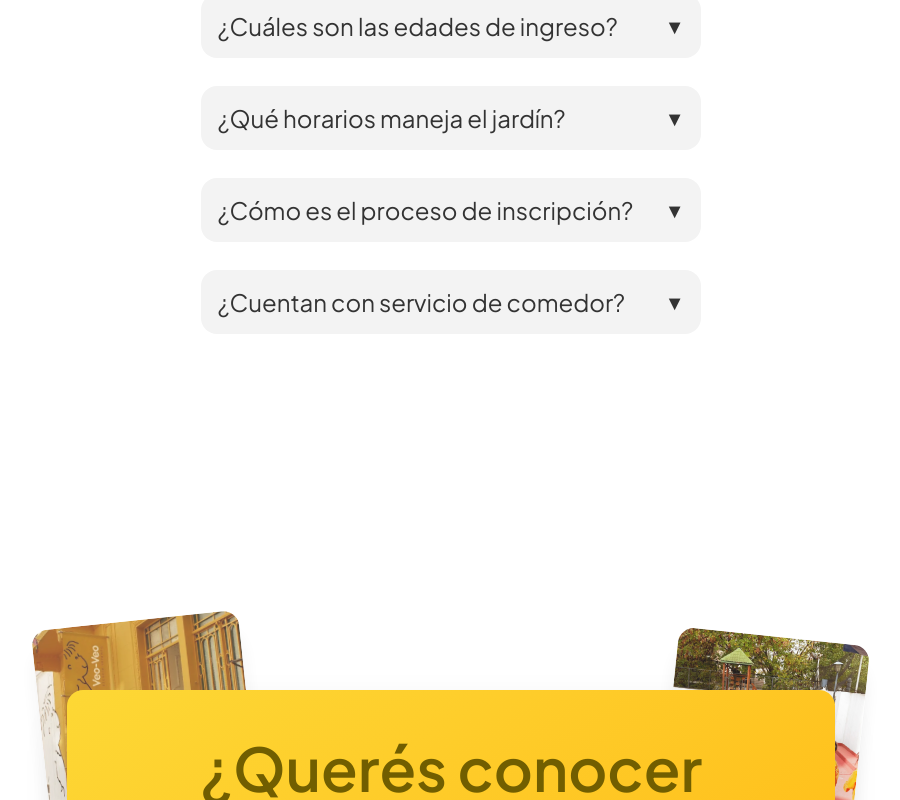
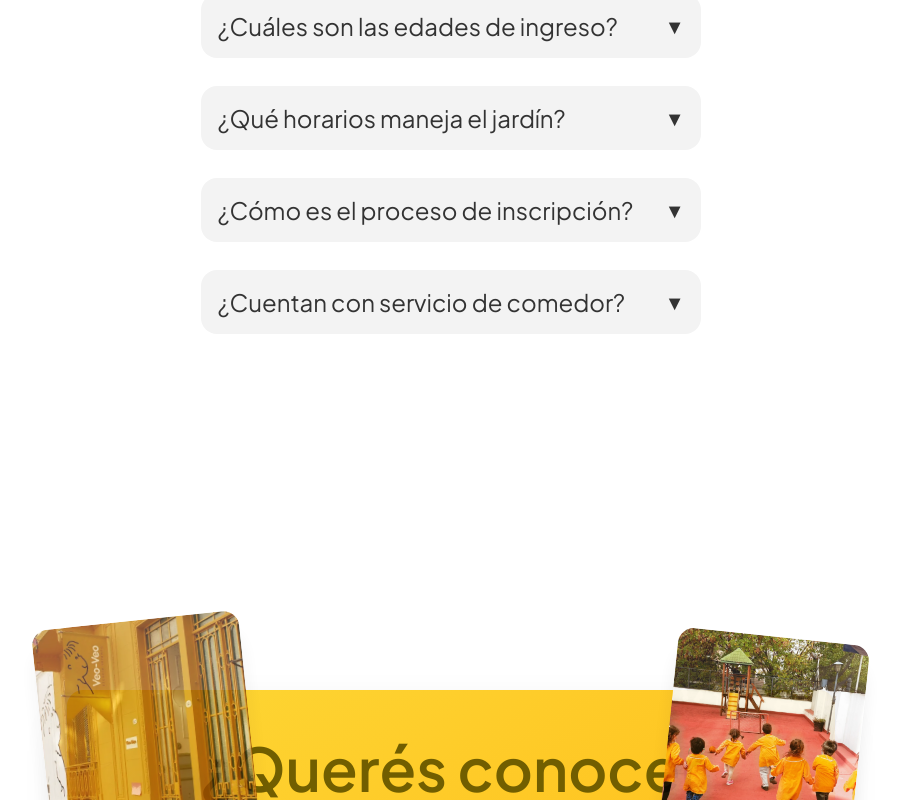
Before and after one commit to CasJuan/veoveo-jardin, a React (Vite) app: page / in a window 1280 px wide. Shown: the part 2676-3476 px from the top of the page, without its empty margins (189-1089 px from the left). Built offline with nearby package versions, Linux system fonts and the light colour scheme.

Commit message:
modificaciones de color y posicionamiento

```diff
--- a/src/components/Card.jsx
+++ b/src/components/Card.jsx
@@ -12,7 +12,7 @@ export const Card = ({ icon, title, desc }) => {
 
     return (
         <>
-            <div className="flex flex-col justify-center items-center gap-5 bg-neutral w-full max-w-[384px] min-h-60 rounded-lg shadow-2xs m-2 p-4">
+            <div className="flex flex-col justify-center items-center gap-5 bg-[#F3F3F3] w-full max-w-[384px] min-h-60 rounded-3xl shadow-2xs m-2 p-4">
                 <div className="flex flex-row justify-center items-center gap-4">
                     <span className="bg-amber-100 h-11 w-11 rounded-full flex items-center justify-center">{renderIcon()}</span>
                     <h4 className="font-bold text-secondary text-xl md:text-2xl ">{title}</h4>
--- a/src/components/Inscripcion.jsx
+++ b/src/components/Inscripcion.jsx
@@ -22,22 +22,22 @@ export const Inscripcion = () => {
             >
                 <img
                     src={jardin1}
-                    className="pointer-events-none absolute top-14 left-4 h-24 w-24 sm:h-28 sm:w-28 md:top-[12%] md:left-4 lg:left-[18%] md:h-36 md:w-36 lg:h-48 lg:w-48 xl:h-52 xl:w-52 rounded-2xl object-cover shadow-xl opacity-70 md:opacity-80 z-0 -rotate-6"
+                    className="pointer-events-none absolute top-14 left-4 h-24 w-24 sm:h-28 sm:w-28 md:top-[12%] md:left-4 lg:left-[18%] md:h-36 md:w-36 lg:h-48 lg:w-48 xl:h-52 xl:w-52 rounded-2xl object-cover shadow-xl opacity-70 md:opacity-80 z-0 md:z-20 -rotate-6"
                 />
                 <img
                     src={jardin2}
-                    className="pointer-events-none absolute top-14 right-4 h-24 w-24 sm:h-28 sm:w-28 md:top-[14%] md:right-4 lg:right-[18%] md:h-32 md:w-32 lg:h-44 lg:w-44 xl:h-48 xl:w-48 rounded-2xl object-cover shadow-xl opacity-70 md:opacity-90 z-0 rotate-6"
+                    className="pointer-events-none absolute top-14 right-4 h-24 w-24 sm:h-28 sm:w-28 md:top-[14%] md:right-4 lg:right-[18%] md:h-32 md:w-32 lg:h-44 lg:w-44 xl:h-48 xl:w-48 rounded-2xl object-cover shadow-xl opacity-70 md:opacity-90 z-0 md:z-20 rotate-6"
                 />
                 <img
                     src={jardin3}
-                    className="pointer-events-none absolute bottom-14 left-4 h-24 w-24 sm:h-28 sm:w-28 md:bottom-[12%] md:left-4 lg:left-[14%] md:h-32 md:w-32 lg:h-44 lg:w-44 xl:h-48 xl:w-48 rounded-2xl object-cover shadow-xl opacity-70 md:opacity-90 z-0 rotate-6"
+                    className="pointer-events-none absolute bottom-14 left-4 h-24 w-24 sm:h-28 sm:w-28 md:bottom-[12%] md:left-4 lg:left-[14%] md:h-32 md:w-32 lg:h-44 lg:w-44 xl:h-48 xl:w-48 rounded-2xl object-cover shadow-xl opacity-70 md:opacity-90 z-0 md:z-20 rotate-6"
                 />
 
                 <img
                     src={jardin4}
-                    className="pointer-events-none absolute bottom-14 right-4 h-24 w-24 sm:h-28 sm:w-28 md:bottom-[10%] md:right-4 lg:right-[16%] md:h-36 md:w-36 lg:h-52 lg:w-52 xl:h-56 xl:w-56 rounded-2xl object-cover shadow-xl opacity-70 md:opacity-90 z-0 -rotate-6"
+                    className="pointer-events-none absolute bottom-14 right-4 h-24 w-24 sm:h-28 sm:w-28 md:bottom-[10%] md:right-4 lg:right-[16%] md:h-36 md:w-36 lg:h-52 lg:w-52 xl:h-56 xl:w-56 rounded-2xl object-cover shadow-xl opacity-70 md:opacity-90 z-0 md:z-20 -rotate-6"
                 />
-                <div className="relative z-10 bg-linear-to-br from-primary to-[#FFB300] rounded-2xl min-h-[340px] md:min-h-[420px] w-full max-w-3xl flex flex-col items-center justify-center gap-5 shadow-2xl p-6 md:p-10">
+                <div className="relative z-10 bg-linear-to-br from-primary to-[#FFB300] rounded-2xl min-h-85 md:min-h-105 w-full max-w-3xl flex flex-col items-center justify-center gap-5 shadow-2xl p-6 md:p-10">
                     <h2 className="text-4xl md:text-6xl text-brown font-semibold text-center leading-tight">
                         ¿Querés conocer nuestra <br /> casa de aprendizaje?
                     </h2>
```
